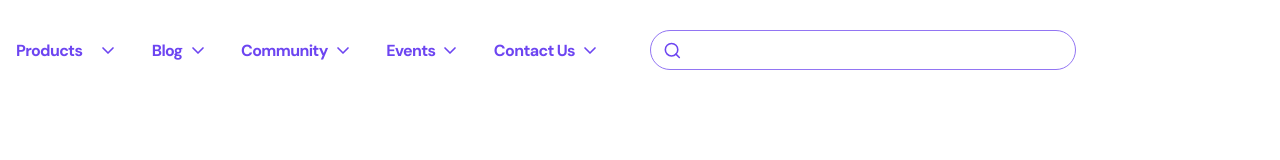
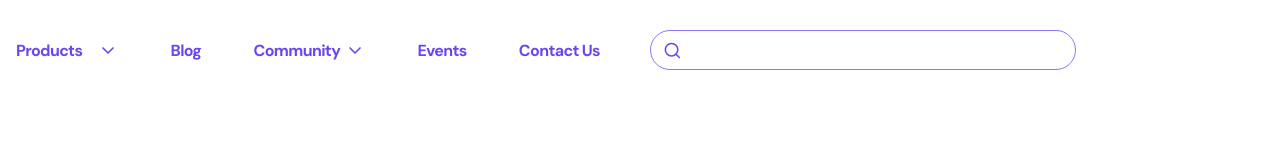
Before and after one commit to mahmudur987/kube-tools-fe, a Next.js app: page /newpage in a window 1280 px wide. Shown: the top 160 px of the page. Built offline with nearby package versions, Linux system fonts and the light colour scheme.

Commit message:
sraert to wor on update

```diff
--- a/src/app/page.module.css
+++ b/src/app/page.module.css
@@ -14,11 +14,13 @@
   gap: 50px;
 }
 .left {
-  width: 80%;
+  width: 75%;
+  padding-left: 5%;
   height: 100%;
 }
 .right {
-  width: 20%;
+  width: 25%;
+  padding-right: 5%;
   height: 100%;
 }
 @media only screen and (max-width: 1000px) {
--- a/src/components/Home/Banner/Banner.module.css
+++ b/src/components/Home/Banner/Banner.module.css
@@ -32,7 +32,7 @@
   );
 
   box-shadow: 4px 8px 2px 0px rgba(16, 16, 16, 0.1);
-  backdrop-filter: blur(2px);
+  /* backdrop-filter: blur(2px); */
 }
 
 .topDescription {
--- a/src/components/Home/LeftBanner/LeftBanner.js
+++ b/src/components/Home/LeftBanner/LeftBanner.js
@@ -1,5 +1,6 @@
 // LeftBanner.js
 import Image from "next/image";
+import Link from "next/link";
 import styles from "./LeftBanner.module.css";
 import { useGetAllBanner } from "@/utils/banner";
 import LoadingSpinner from "@/components/Common/LoadingSpiner/LoadingSpiner";
@@ -35,6 +36,10 @@ const LeftBanner = () => {
               ></div>
             </div>
           ))}
+
+        <div className={styles.bottomLink}>
+          <Link href={"/newpage"}>Advertise Your Product</Link>
+        </div>
       </div>
     </div>
   );
--- a/src/components/Home/Navbar/Navbar.js
+++ b/src/components/Home/Navbar/Navbar.js
@@ -48,9 +48,7 @@ const Navbar = () => {
                     </Link>
                   </li>
                   <li>
-                    <Link href={pathname === "/" ? "#offer" : "/#offer"}>
-                      Services
-                    </Link>
+                    <Link href={"/newpage"}>Services</Link>
                   </li>
                   <li>
                     <Link href="/newpage">Consulting</Link>
@@ -61,21 +59,6 @@ const Navbar = () => {
           </div>
           <nav className={styles.navItem}>
             <Link href={pathname === "/" ? "#blog" : "/#blog"}>Blog</Link>
-            <svg
-              xmlns="http://www.w3.org/2000/svg"
-              width="20"
-              height="21"
-              viewBox="0 0 20 21"
-              fill="none"
-            >
-              <path
-                d="M5 8L10 13L15 8"
-                stroke="#6D45F1"
-                stroke-width="1.66667"
-                stroke-linecap="round"
-                stroke-linejoin="round"
-              />
-            </svg>
           </nav>
           <nav className={styles.navItem}>
             <a href="/newpage">Community</a>
@@ -97,39 +80,11 @@ const Navbar = () => {
           </nav>
           <p className={styles.navItem}>
             <Link href={"/newpage"}>Events</Link>
-            <svg
-              xmlns="http://www.w3.org/2000/svg"
-              width="20"
-              height="21"
-              viewBox="0 0 20 21"
-              fill="none"
-            >
-              <path
-                d="M5 8L10 13L15 8"
-                stroke="#6D45F1"
-                stroke-width="1.66667"
-                stroke-linecap="round"
-                stroke-linejoin="round"
-              />
-            </svg>
           </p>
           <nav className={styles.navItem}>
-            <Link href="/newpage">Contact Us</Link>
-            <svg
-              xmlns="http://www.w3.org/2000/svg"
-              width="20"
-              height="21"
-              viewBox="0 0 20 21"
-              fill="none"
-            >
-              <path
-                d="M5 8L10 13L15 8"
-                stroke="#6D45F1"
-                stroke-width="1.66667"
-                stroke-linecap="round"
-                stroke-linejoin="round"
-              />
-            </svg>
+            <Link href={pathname === "/" ? "#footer" : "/#footer"}>
+              Contact Us
+            </Link>
           </nav>
         </div>
 
--- a/src/components/Home/TrendingRepos/TrendingRepos.js
+++ b/src/components/Home/TrendingRepos/TrendingRepos.js
@@ -98,10 +98,10 @@ const TrendingRepos = () => {
     <section className={styles.containerWrapper}>
       <div className={styles.mainContainer}>
         <div className={styles.container}>
-          <h1 className={styles.heading}>Trending Tools</h1>
+          <h1 className={styles.heading}>Kubetools Ranking</h1>
           <p className={styles.description}>
-            The Kubetools ranks Kubernetes tools according to their popularity .
-            The ranking is updated monthly as of now .
+            We ranked all the Kubernetes tools with score according to their
+            popularity.
           </p>
 
           <div className={styles.content}>
```
Also changed, not shown: src/components/Home/LeftBanner/LeftBanner.module.css (+12 -1 lines), src/components/Home/TrendingRepos/TrendingRepo.module.css (+9 -11 lines).
